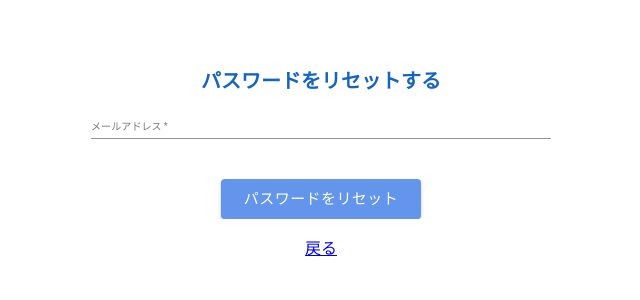
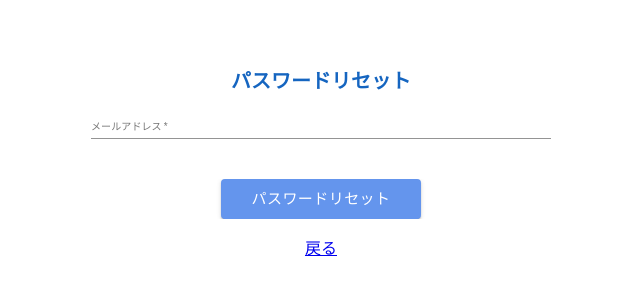
Before and after one commit to PepeikeDeteron/NextEC, a Next.js app: page /ResetPassword in a window 1280 px wide. Shown: the top 300 px of the page, without its empty margins (319-959 px from the left). Built offline with nearby package versions, Linux system fonts and the light colour scheme; no server answers.

Commit message:
パスワードリセット画面を微修正

```diff
--- a/src/components/templates/ResetPassword/index.tsx
+++ b/src/components/templates/ResetPassword/index.tsx
@@ -23,7 +23,7 @@ const Component: React.VFC<Props> = (props) => {
 
   return (
     <div className={className}>
-      <h2 className={'title'}>パスワードをリセットする</h2>
+      <h2 className={'title'}>パスワードリセット</h2>
       <TextField
         label="メールアドレス"
         type="email"
@@ -33,7 +33,7 @@ const Component: React.VFC<Props> = (props) => {
       <Spacer height={32} />
       <div className={'center'}>
         <RegisterButton
-          label="パスワードをリセット"
+          label="パスワードリセット"
           color="primary"
           onClick={onResetPassword}
         />
```
